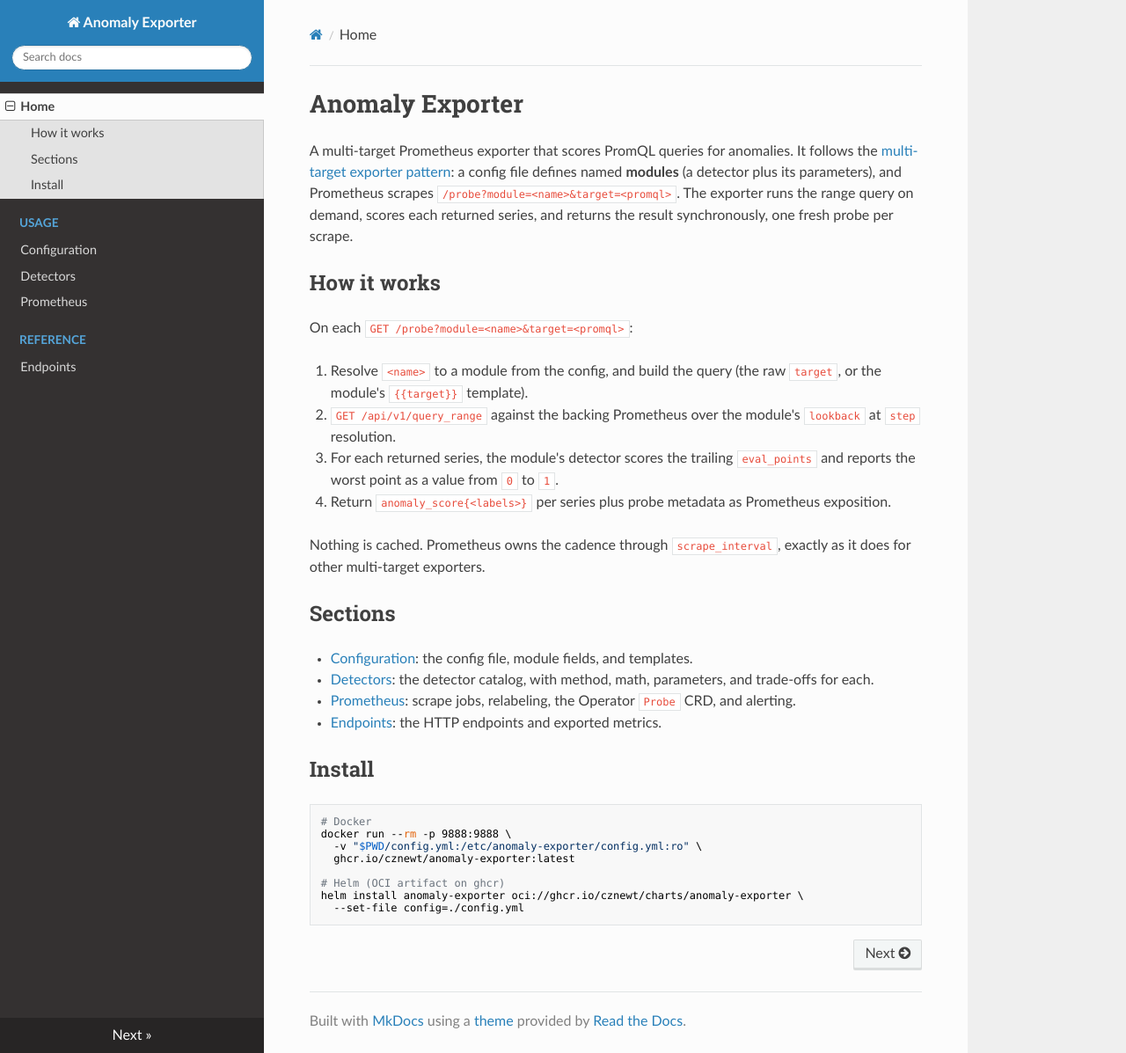
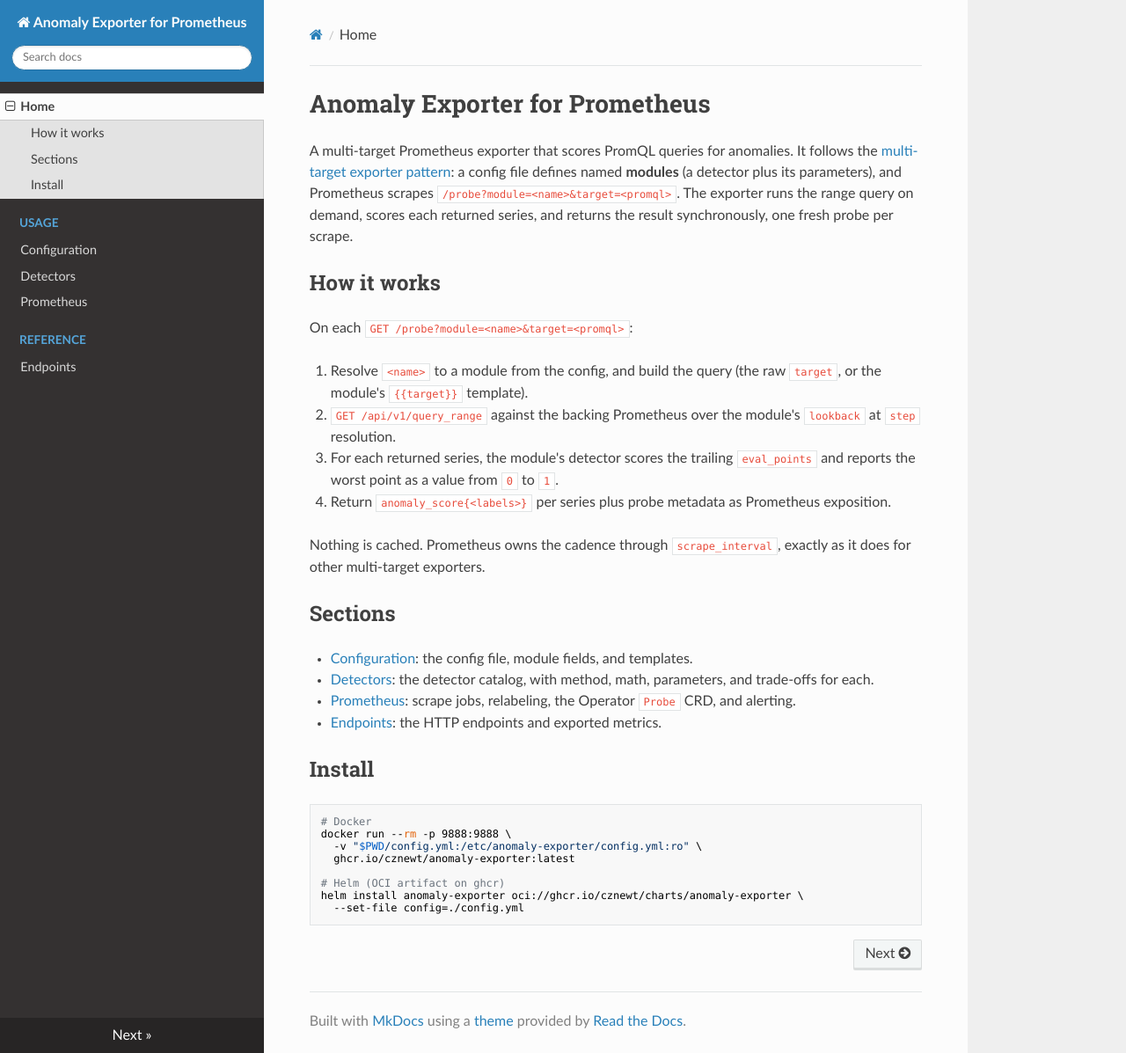
Before and after one commit to cznewt/anomaly-exporter, an MkDocs documentation site: the page built from docs/index.md, in a window 1280 px wide and 1197 px high. Shown: the whole window at 88% size. Built offline with MkDocs 1.6.1, drawn with Linux system fonts in a browser that asks for light colours; nearby versions of some CDN libraries.

Commit message:
docs: title the site 'Anomaly Exporter for Prometheus'

```diff
--- a/docs/index.md
+++ b/docs/index.md
@@ -1,4 +1,4 @@
-# Anomaly Exporter
+# Anomaly Exporter for Prometheus
 
 A multi-target Prometheus exporter that scores PromQL queries for anomalies. It
 follows the [multi-target exporter pattern](https://prometheus.io/docs/guides/multi-target-exporter/):
--- a/mkdocs.yml
+++ b/mkdocs.yml
@@ -1,4 +1,4 @@
-site_name: Anomaly Exporter
+site_name: Anomaly Exporter for Prometheus
 site_description: A multi-target Prometheus exporter that scores PromQL queries for anomalies.
 
 theme:
```
